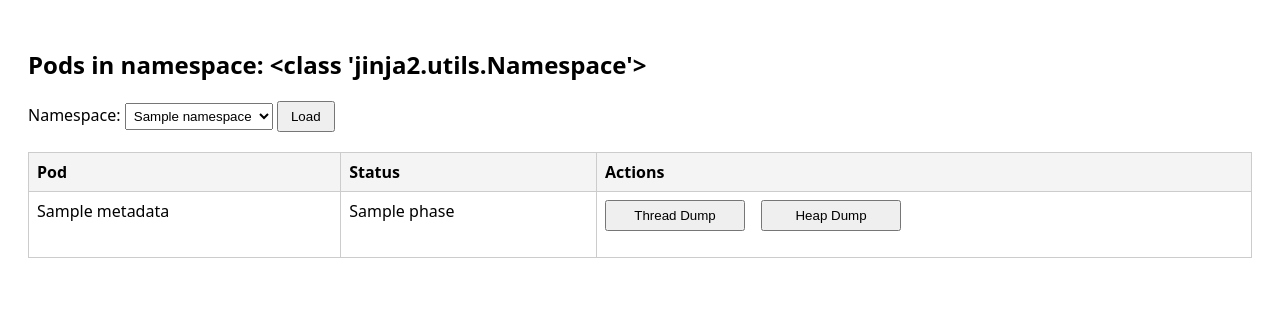
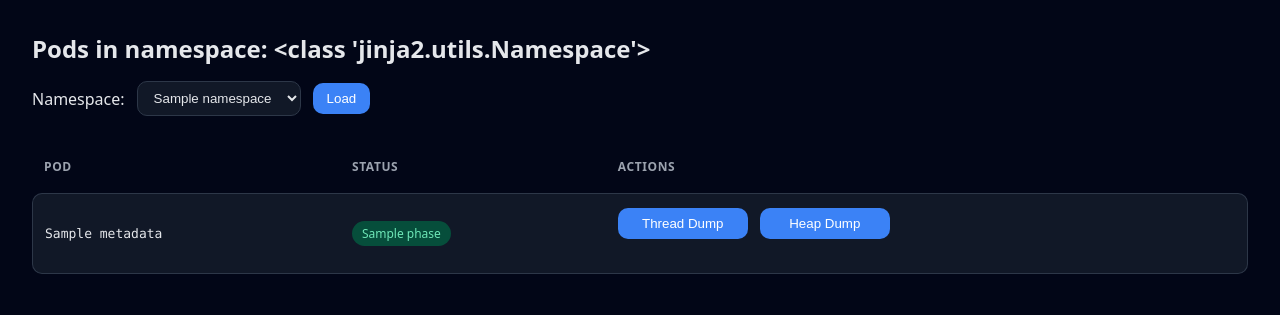
Before and after one commit to se7enack/k8s-java-dump-tool, a Flask app: template templates/index.html in a window 1280 px wide. Shown: the top 315 px of the page. Run offline with Flask 3, Linux system fonts and the light colour scheme; the template is opened without the code that fills it: most values are stand-ins (such as "Sample title", 1, 10 or a date in 2020).

Commit message:
Add files via upload

```diff
--- a/templates/index.html
+++ b/templates/index.html
@@ -4,63 +4,140 @@
   <meta charset="utf-8">
   <title>Java Pod Dumps</title>
   <style>
+    :root {
+      --bg: #0f172a;
+      --panel: #111827;
+      --panel-2: #1f2933;
+      --border: #2d3748;
+      --text: #e5e7eb;
+      --muted: #9ca3af;
+      --accent: #3b82f6;
+      --accent-hover: #2563eb;
+      --danger: #ef4444;
+      --radius: 10px;
+    }
+
+    * {
+      box-sizing: border-box;
+    }
+
     body {
-      font-family: system-ui, sans-serif;
-      padding: 20px;
+      margin: 0;
+      padding: 32px;
+      font-family: system-ui, -apple-system, Segoe UI, sans-serif;
+      background: linear-gradient(180deg, #020617, #020617 200px, #020617);
+      color: var(--text);
+    }
+
+    h2 {
+      margin: 0 0 16px;
+      font-weight: 600;
+    }
+
+    form {
+      display: flex;
+      gap: 12px;
+      align-items: center;
+      margin-bottom: 24px;
+    }
+
+    select {
+      background: var(--panel);
+      color: var(--text);
+      border: 1px solid var(--border);
+      padding: 8px 12px;
+      border-radius: var(--radius);
+    }
+
+    button {
+      background: var(--accent);
+      color: white;
+      border: none;
+      border-radius: var(--radius);
+      padding: 8px 14px;
+      font-weight: 500;
+      cursor: pointer;
+      transition: background 0.15s ease, transform 0.05s ease;
+    }
+
+    button:hover:not(:disabled) {
+      background: var(--accent-hover);
+    }
+
+    button:active:not(:disabled) {
+      transform: translateY(1px);
+    }
+
+    button:disabled {
+      background: #374151;
+      color: #9ca3af;
+      cursor: not-allowed;
     }
 
     table {
-      border-collapse: collapse;
       width: 100%;
-      margin-top: 20px;
-    }
-
-    th, td {
-      border: 1px solid #ccc;
-      padding: 8px;
-      text-align: left;
-      vertical-align: top;
+      border-collapse: separate;
+      border-spacing: 0 10px;
     }
 
     th {
-      background: #f4f4f4;
+      text-align: left;
+      font-size: 12px;
+      letter-spacing: 0.05em;
+      text-transform: uppercase;
+      color: var(--muted);
+      padding: 8px 12px;
     }
 
-    select {
-      padding: 4px;
+    td {
+      background: var(--panel);
+      padding: 14px 12px;
+      border-top: 1px solid var(--border);
+      border-bottom: 1px solid var(--border);
     }
 
-    /* ---- Actions layout ---- */
+    td:first-child {
+      border-left: 1px solid var(--border);
+      border-top-left-radius: var(--radius);
+      border-bottom-left-radius: var(--radius);
+      font-family: ui-monospace, SFMono-Regular, Menlo, monospace;
+      font-size: 13px;
+    }
+
+    td:last-child {
+      border-right: 1px solid var(--border);
+      border-top-right-radius: var(--radius);
+      border-bottom-right-radius: var(--radius);
+    }
+
+    .status-badge {
+      display: inline-block;
+      padding: 4px 10px;
+      border-radius: 999px;
+      font-size: 12px;
+      background: #064e3b;
+      color: #6ee7b7;
+    }
+
     .actions {
       display: flex;
-      gap: 16px;
+      gap: 12px;
     }
 
     .action {
-      width: 140px;
-    }
-
-    /* ---- Buttons ---- */
-    button {
-      padding: 6px 12px;
-      cursor: pointer;
+      display: flex;
+      flex-direction: column;
+      gap: 6px;
     }
 
     .dump-button {
-      width: 100%;
-    }
-
-    button:disabled {
-      background: #ddd;
-      color: #666;
-      cursor: not-allowed;
+      min-width: 130px;
     }
 
     .status {
       font-size: 12px;
-      color: #666;
-      margin-top: 4px;
-      min-height: 14px; /* prevents layout jump */
+      color: var(--muted);
+      min-height: 14px;
     }
   </style>
 
@@ -134,7 +211,13 @@
   {% for pod in pods %}
   <tr>
     <td>{{ pod.metadata.name }}</td>
-    <td>{{ pod.status.phase }}</td>
+
+    <td>
+      <span class="status-badge">
+        {{ pod.status.phase }}
+      </span>
+    </td>
+
     <td>
       <div class="actions">
         <div class="action">
```
